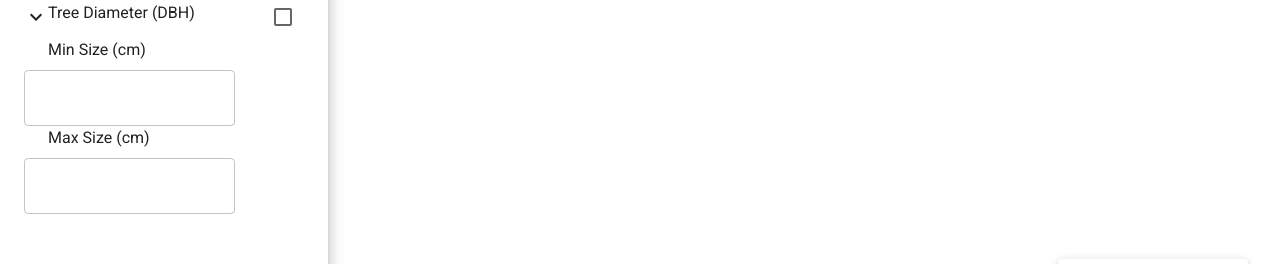
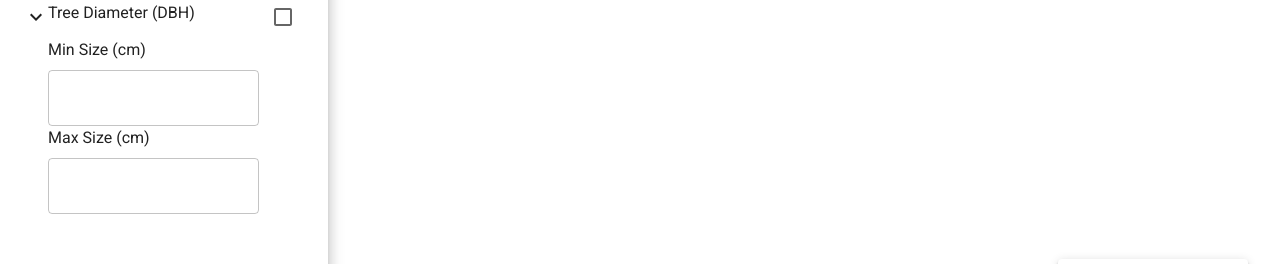
Before and after one commit to sparkgeo/cif-urban-forest-webapp, a React (Vite) app: page / in a window 1280 px wide. Both pictures are taken after a click on the button 36 px from the left and 415 px from the top of the page. Shown: the part 398-662 px from the top of the page. Built offline with nearby package versions, Linux system fonts and the light colour scheme; no server answers.

Commit message:
Quickly align tree diameter to labels

```diff
--- a/src/components/TreeDiameterFilter.tsx
+++ b/src/components/TreeDiameterFilter.tsx
@@ -79,6 +79,7 @@ export function TreeDiameterFilter({
           onChange={handleMinSizeChange}
           type="number"
           value={minTreeDiameter}
+          sx={{ marginLeft: '24px' }}
         />
         <CifLabelIndented>Max Size (cm)</CifLabelIndented>
         <TextField
@@ -86,6 +87,7 @@ export function TreeDiameterFilter({
           onChange={handleMaxSizeChange}
           type="number"
           value={maxTreeDiameter}
+          sx={{ marginLeft: '24px' }}
         />
       </Collapse>
     </FilterContainer>
```
